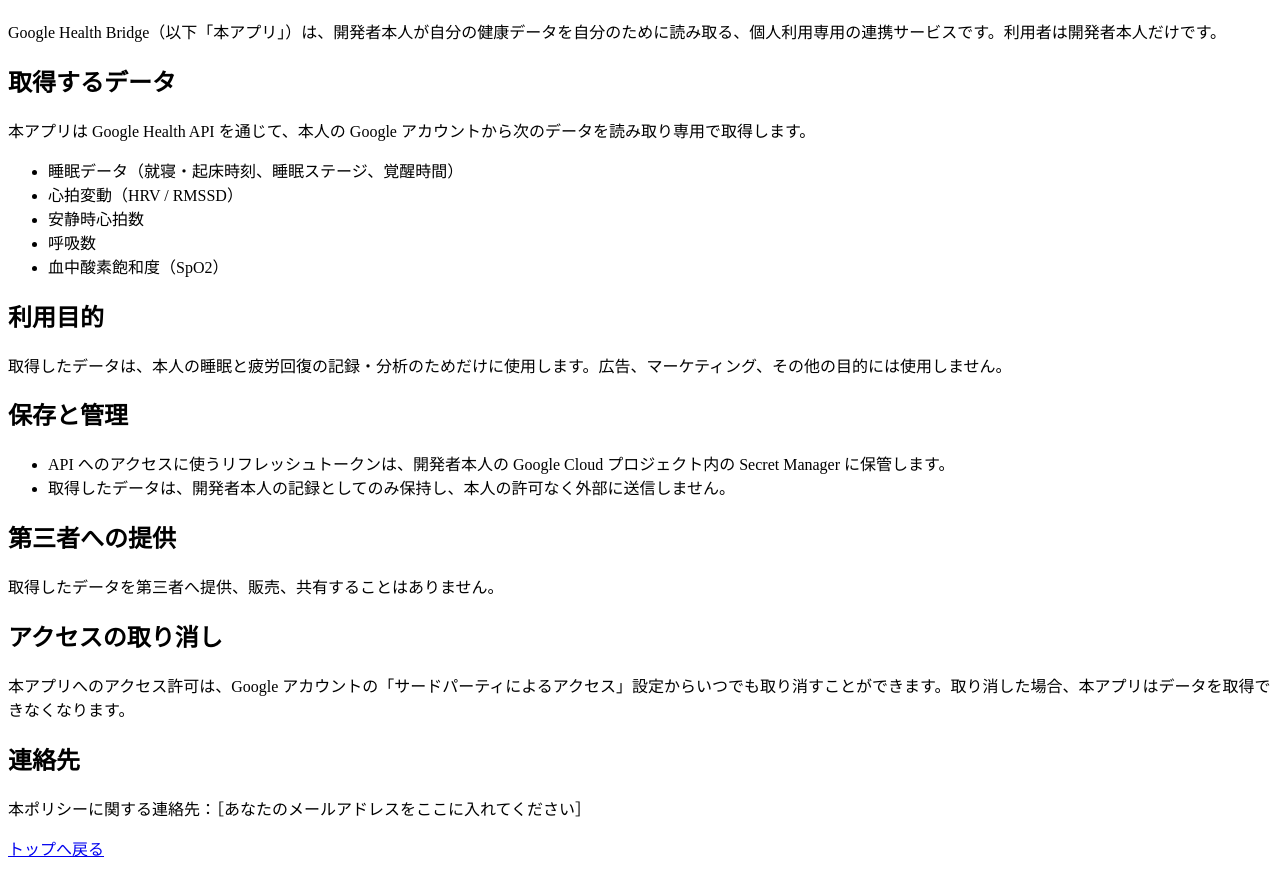
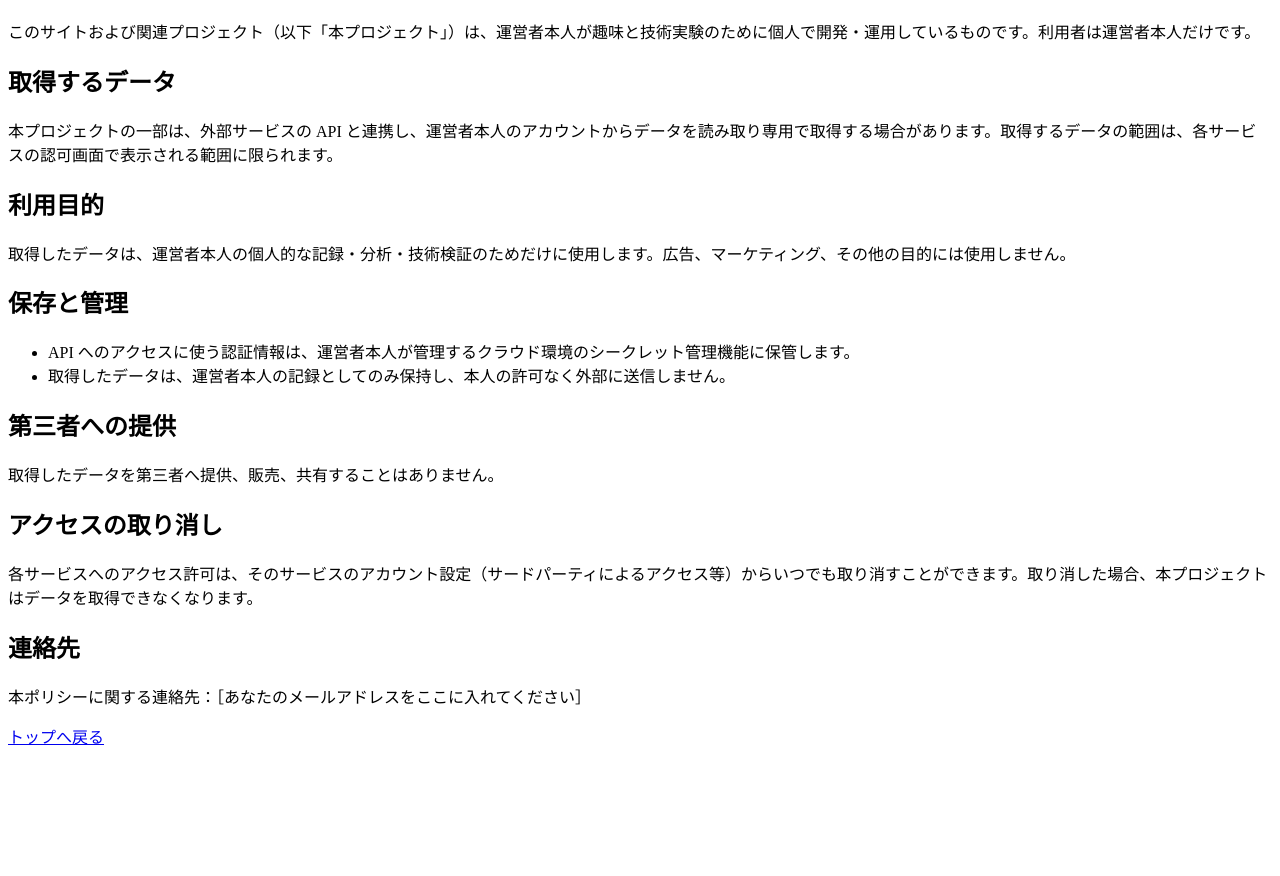
Before and after one commit to yoma1005/yoma1005.github.io, a plain HTML site: page privacy.html in a window 1280 px wide. Shown: the part 70-946 px from the top of the page. After the commit the page ends 834 px from the top, so only its background shows below. Drawn offline with Linux system fonts and the light colour scheme.

Commit message:
first commit

```diff
--- a/privacy.html
+++ b/privacy.html
@@ -3,36 +3,29 @@
 <head>
 <meta charset="utf-8">
 <meta name="viewport" content="width=device-width, initial-scale=1">
-<title>プライバシーポリシー | Google Health Bridge</title>
+<title>プライバシーポリシー | yoma1005's projects</title>
 </head>
 <body>
 <h1>プライバシーポリシー</h1>
-<p>Google Health Bridge（以下「本アプリ」）は、開発者本人が自分の健康データを自分のために読み取る、個人利用専用の連携サービスです。利用者は開発者本人だけです。</p>
+<p>このサイトおよび関連プロジェクト（以下「本プロジェクト」）は、運営者本人が趣味と技術実験のために個人で開発・運用しているものです。利用者は運営者本人だけです。</p>
 
 <h2>取得するデータ</h2>
-<p>本アプリは Google Health API を通じて、本人の Google アカウントから次のデータを読み取り専用で取得します。</p>
-<ul>
-<li>睡眠データ（就寝・起床時刻、睡眠ステージ、覚醒時間）</li>
-<li>心拍変動（HRV / RMSSD）</li>
-<li>安静時心拍数</li>
-<li>呼吸数</li>
-<li>血中酸素飽和度（SpO2）</li>
-</ul>
+<p>本プロジェクトの一部は、外部サービスの API と連携し、運営者本人のアカウントからデータを読み取り専用で取得する場合があります。取得するデータの範囲は、各サービスの認可画面で表示される範囲に限られます。</p>
 
 <h2>利用目的</h2>
-<p>取得したデータは、本人の睡眠と疲労回復の記録・分析のためだけに使用します。広告、マーケティング、その他の目的には使用しません。</p>
+<p>取得したデータは、運営者本人の個人的な記録・分析・技術検証のためだけに使用します。広告、マーケティング、その他の目的には使用しません。</p>
 
 <h2>保存と管理</h2>
 <ul>
-<li>API へのアクセスに使うリフレッシュトークンは、開発者本人の Google Cloud プロジェクト内の Secret Manager に保管します。</li>
-<li>取得したデータは、開発者本人の記録としてのみ保持し、本人の許可なく外部に送信しません。</li>
+<li>API へのアクセスに使う認証情報は、運営者本人が管理するクラウド環境のシークレット管理機能に保管します。</li>
+<li>取得したデータは、運営者本人の記録としてのみ保持し、本人の許可なく外部に送信しません。</li>
 </ul>
 
 <h2>第三者への提供</h2>
 <p>取得したデータを第三者へ提供、販売、共有することはありません。</p>
 
 <h2>アクセスの取り消し</h2>
-<p>本アプリへのアクセス許可は、Google アカウントの「サードパーティによるアクセス」設定からいつでも取り消すことができます。取り消した場合、本アプリはデータを取得できなくなります。</p>
+<p>各サービスへのアクセス許可は、そのサービスのアカウント設定（サードパーティによるアクセス等）からいつでも取り消すことができます。取り消した場合、本プロジェクトはデータを取得できなくなります。</p>
 
 <h2>連絡先</h2>
 <p>本ポリシーに関する連絡先：［あなたのメールアドレスをここに入れてください］</p>
```
Also changed, not shown: index.html (+7 -7 lines), terms.html (+4 -5 lines).
